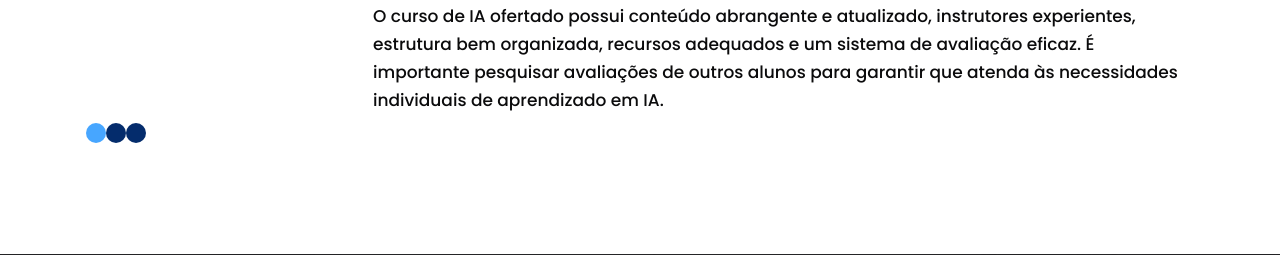
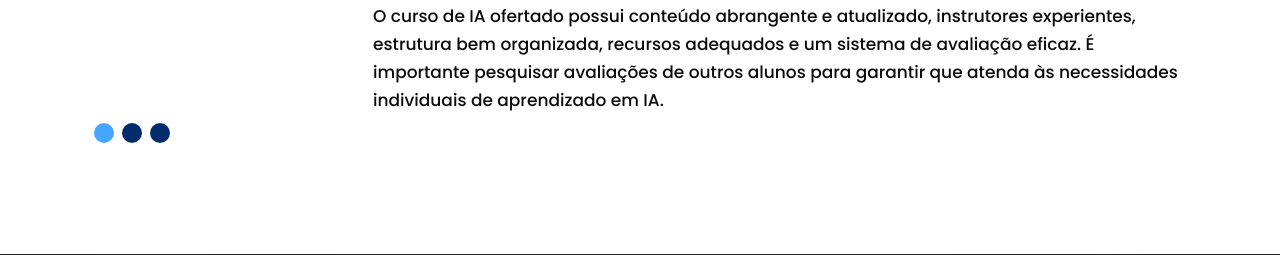
Before and after one commit to GustavoDiasC/chatbot-php-chart, a PHP site: page / in a window 1280 px wide. Shown: the part 1706-1961 px from the top of the page. Run offline with PHP 8.4, Linux system fonts and the light colour scheme; some libraries are stand-ins or nearby versions; some web fonts are replaced.

Commit message:
initial commit

```diff
--- a/css/style.css
+++ b/css/style.css
@@ -255,3 +255,7 @@ ul{
   width: 100%;
   height: 100%;
 }
+
+.carousel-indicators li{
+  margin-left: 8px;
+}
--- a/index.php
+++ b/index.php
@@ -25,7 +25,7 @@
     <script src="https://cdn.jsdelivr.net/npm/bootstrap@5.3.0/dist/js/bootstrap.bundle.min.js"></script>
 
     <link rel="stylesheet" href="css/style.css">
-    <link rel="stylesheet" href="css/style2.css">
+    <link rel="stylesheet" href="css/styleCarrousel.css">
     <link rel="stylesheet" href="css/font-awesome.min.css">
 </head>
 
```
Also changed, not shown: README.md (added), css/styleCarrousel.css (renamed from css/style2.css), img/screen1.png (added), 1 other file.
